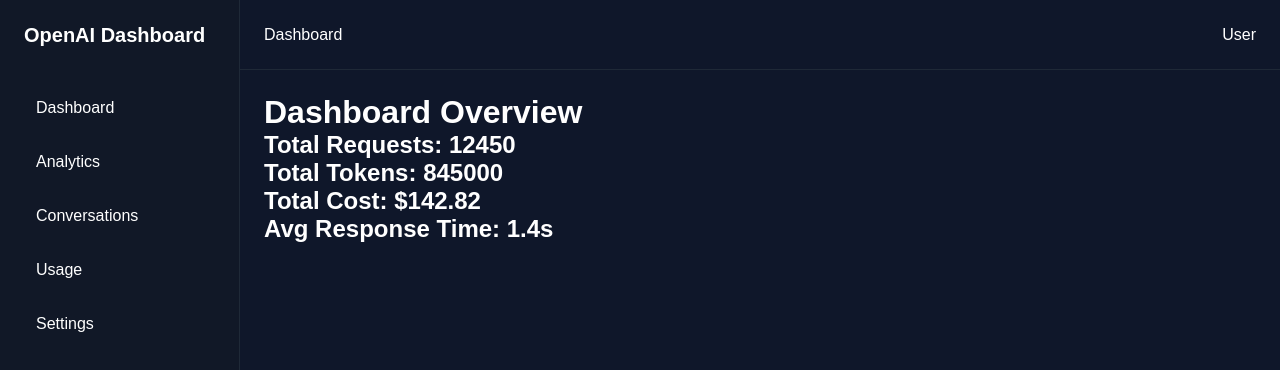
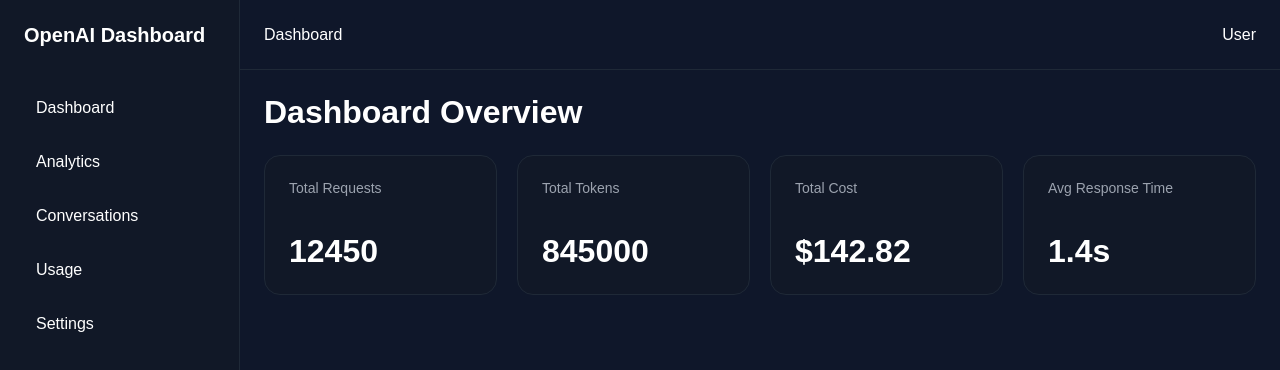
Before and after one commit to veljko-naumovic/openai-dashboard, a Next.js app: page /dashboard in a window 1280 px wide. Shown: the top 370 px of the page. Built offline with nearby package versions, Linux system fonts and the light colour scheme.

Commit message:
Add dashboard components

```diff
--- a/src/app/dashboard/page.tsx
+++ b/src/app/dashboard/page.tsx
@@ -1,4 +1,4 @@
-import DashboardStats from "@/features/dashboard/components/DashboardStats";
+import DashboardStats from "@/features/dashboard/components/DashboardStats/DashboardStats";
 
 export default function DashboardPage() {
 	return (
--- /dev/null
+++ b/src/components/ui/StatsCard/StatsCard.module.scss
@@ -0,0 +1,25 @@
+.card {
+    background-color: #111827;
+
+    border: 1px solid #1f2937;
+
+    border-radius: 16px;
+
+    padding: 24px;
+
+    min-height: 140px;
+
+    display: flex;
+    flex-direction: column;
+    justify-content: space-between;
+}
+
+.title {
+    color: #9ca3af;
+    font-size: 14px;
+}
+
+.value {
+    font-size: 32px;
+    font-weight: bold;
+}
--- /dev/null
+++ b/src/components/ui/StatsCard/StatsCard.tsx
@@ -0,0 +1,16 @@
+import styles from "./StatsCard.module.scss";
+
+type StatsCardProps = {
+	title: string;
+	value: string | number;
+};
+
+export default function StatsCard({ title, value }: StatsCardProps) {
+	return (
+		<div className={styles.card}>
+			<p className={styles.title}>{title}</p>
+
+			<h2 className={styles.value}>{value}</h2>
+		</div>
+	);
+}
--- a/src/features/dashboard/components/DashboardStats.tsx
+++ /dev/null
@@ -1,27 +0,0 @@
-"use client";
-
-import { useQuery } from "@tanstack/react-query";
-import { getDashboardStats } from "../api/dashboard.api";
-
-export default function DashboardStats() {
-	const { data, isLoading } = useQuery({
-		queryKey: ["dashboard-stats"],
-		queryFn: getDashboardStats,
-	});
-
-	if (isLoading) {
-		return <div>Loading stats...</div>;
-	}
-
-	return (
-		<div>
-			<h2>Total Requests: {data?.totalRequests}</h2>
-
-			<h2>Total Tokens: {data?.totalTokens}</h2>
-
-			<h2>Total Cost: ${data?.totalCost}</h2>
-
-			<h2>Avg Response Time: {data?.averageResponseTime}s</h2>
-		</div>
-	);
-}
--- /dev/null
+++ b/src/features/dashboard/components/DashboardStats/DashboardStats.module.scss
@@ -0,0 +1,9 @@
+.grid {
+    display: grid;
+
+    grid-template-columns: repeat(4, 1fr);
+
+    gap: 20px;
+
+    margin-top: 24px;
+}
--- /dev/null
+++ b/src/features/dashboard/components/DashboardStats/DashboardStats.tsx
@@ -0,0 +1,37 @@
+"use client";
+
+import { useQuery } from "@tanstack/react-query";
+
+import StatsCard from "@/components/ui/StatsCard/StatsCard";
+
+import styles from "./DashboardStats.module.scss";
+import { getDashboardStats } from "../../api/dashboard.api";
+
+export default function DashboardStats() {
+	const { data, isLoading } = useQuery({
+		queryKey: ["dashboard-stats"],
+		queryFn: getDashboardStats,
+	});
+
+	if (isLoading) {
+		return <div>Loading stats...</div>;
+	}
+
+	return (
+		<div className={styles.grid}>
+			<StatsCard
+				title="Total Requests"
+				value={data?.totalRequests ?? 0}
+			/>
+
+			<StatsCard title="Total Tokens" value={data?.totalTokens ?? 0} />
+
+			<StatsCard title="Total Cost" value={`$${data?.totalCost}`} />
+
+			<StatsCard
+				title="Avg Response Time"
+				value={`${data?.averageResponseTime}s`}
+			/>
+		</div>
+	);
+}
```
